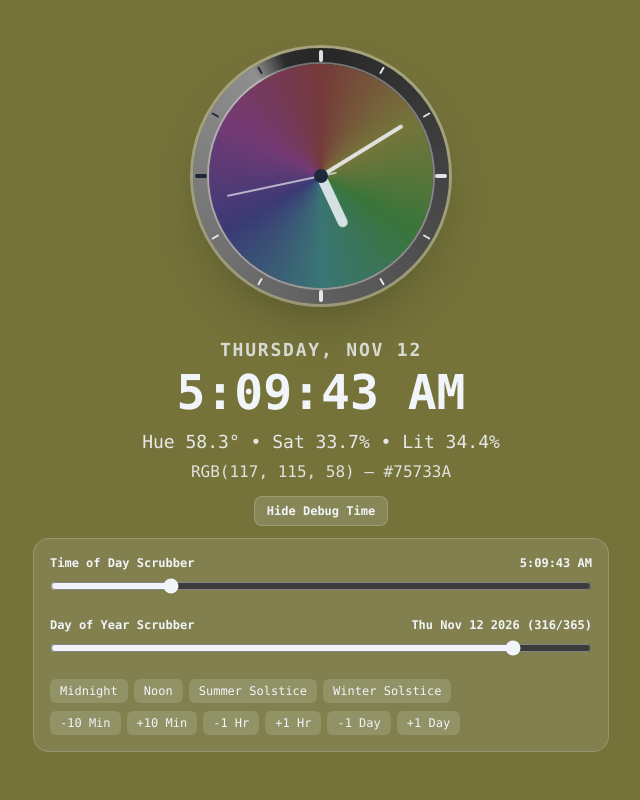
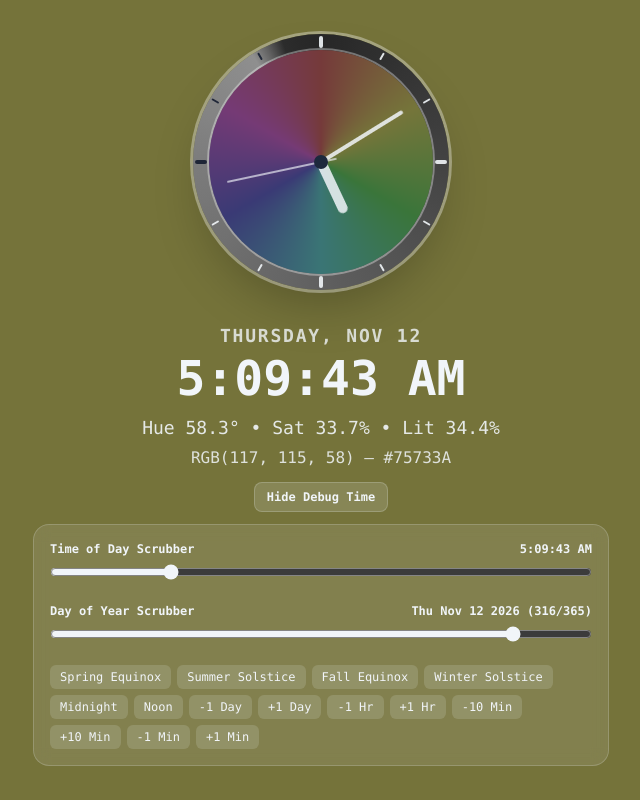
Before and after one commit to DanTheManGude/color-clock-2, a Next.js app: page / in a window 1280 px wide. Both pictures are taken after a click on the button "Debug Time". Shown: the whole page, without its empty margins (319-959 px from the left). Built offline with nearby package versions, Linux system fonts and the light colour scheme.

Commit message:
More debug options

```diff
--- a/app/components/ClockReadout.tsx
+++ b/app/components/ClockReadout.tsx
@@ -8,7 +8,6 @@ interface ClockReadoutProps {
   lightness: number;
   hex: string;
   rgb: RgbColor;
-  isDebugActive: boolean;
   isSimulated: boolean;
 }
 
@@ -19,7 +18,6 @@ function ClockReadout({
   lightness,
   hex,
   rgb,
-  isDebugActive,
   isSimulated,
 }: ClockReadoutProps) {
   const formattedDate = useMemo(
--- a/app/components/Time.tsx
+++ b/app/components/Time.tsx
@@ -32,10 +32,10 @@ export default function Time() {
   useDynamicClockMetadata(timestamp, activeDate, clockState);
 
   const isSimulated = offsetMs !== 0;
-  const isDebugActive = isDebugOpen || isSimulated;
-  const textColorClass = clockState.isBright
-    ? "text-slate-900"
-    : "text-slate-100";
+  const textColorClass = useMemo(
+    () => (clockState.isBright ? "text-slate-900" : "text-slate-100"),
+    [clockState.isBright],
+  );
 
   const mainStyle = useMemo(
     () => ({ backgroundColor: clockState.backgroundColor }),
@@ -142,7 +142,6 @@ export default function Time() {
           lightness={clockState.lightness}
           hex={clockState.hex}
           rgb={clockState.rgb}
-          isDebugActive={isDebugActive}
           isSimulated={isSimulated}
         />
 
--- a/app/components/TimeDebugControls.tsx
+++ b/app/components/TimeDebugControls.tsx
@@ -24,7 +24,9 @@ const TIME_PRESETS = [
 ] as const;
 
 const SEASON_PRESETS = [
+  { label: "Spring Equinox", month: 2, day: 21 },
   { label: "Summer Solstice", month: 5, day: 21 },
+  { label: "Fall Equinox", month: 8, day: 21 },
   { label: "Winter Solstice", month: 11, day: 21 },
 ] as const;
 
@@ -91,6 +93,11 @@ const DebugDrawer = memo(function DebugDrawer({
     () => onShiftMinutes(10),
     [onShiftMinutes],
   );
+  const handleMinus1Min = useCallback(
+    () => onShiftMinutes(-1),
+    [onShiftMinutes],
+  );
+  const handlePlus1Min = useCallback(() => onShiftMinutes(1), [onShiftMinutes]);
   const handleMinusHour = useCallback(() => onShiftHours(-1), [onShiftHours]);
   const handlePlusHour = useCallback(() => onShiftHours(1), [onShiftHours]);
   const handleMinusDay = useCallback(() => onShiftDays(-1), [onShiftDays]);
@@ -139,6 +146,17 @@ const DebugDrawer = memo(function DebugDrawer({
       {/* Quick Time-of-Day, Season Presets & Hour/Day Stepping */}
       <div className="flex flex-wrap items-center justify-between gap-2">
         <div className="flex flex-wrap gap-1.5">
+          {SEASON_PRESETS.map((season) => (
+            <button
+              key={season.label}
+              type="button"
+              onClick={() => onJumpToMonthDay(season.month, season.day)}
+              className={`px-2.5 py-1 rounded-md text-xs font-medium transition-colors cursor-pointer ${buttonBgClass}`}
+            >
+              {season.label}
+            </button>
+          ))}
+
           {TIME_PRESETS.map((preset) => (
             <button
               key={preset.label}
@@ -149,32 +167,20 @@ const DebugDrawer = memo(function DebugDrawer({
               {preset.label}
             </button>
           ))}
-          {SEASON_PRESETS.map((season) => (
-            <button
-              key={season.label}
-              type="button"
-              onClick={() => onJumpToMonthDay(season.month, season.day)}
-              className={`px-2.5 py-1 rounded-md text-xs font-medium transition-colors cursor-pointer ${buttonBgClass}`}
-            >
-              {season.label}
-            </button>
-          ))}
-        </div>
 
-        <div className="flex flex-wrap gap-1.5">
           <button
             type="button"
-            onClick={handleMinus10Min}
+            onClick={handleMinusDay}
             className={`px-2.5 py-1 rounded-md text-xs font-medium transition-colors cursor-pointer ${buttonBgClass}`}
           >
-            -10 Min
+            -1 Day
           </button>
           <button
             type="button"
-            onClick={handlePlus10Min}
+            onClick={handlePlusDay}
             className={`px-2.5 py-1 rounded-md text-xs font-medium transition-colors cursor-pointer ${buttonBgClass}`}
           >
-            +10 Min
+            +1 Day
           </button>
           <button
             type="button"
@@ -192,17 +198,31 @@ const DebugDrawer = memo(function DebugDrawer({
           </button>
           <button
             type="button"
-            onClick={handleMinusDay}
+            onClick={handleMinus10Min}
             className={`px-2.5 py-1 rounded-md text-xs font-medium transition-colors cursor-pointer ${buttonBgClass}`}
           >
-            -1 Day
+            -10 Min
           </button>
           <button
             type="button"
-            onClick={handlePlusDay}
+            onClick={handlePlus10Min}
             className={`px-2.5 py-1 rounded-md text-xs font-medium transition-colors cursor-pointer ${buttonBgClass}`}
           >
-            +1 Day
+            +10 Min
+          </button>
+          <button
+            type="button"
+            onClick={handleMinus1Min}
+            className={`px-2.5 py-1 rounded-md text-xs font-medium transition-colors cursor-pointer ${buttonBgClass}`}
+          >
+            -1 Min
+          </button>
+          <button
+            type="button"
+            onClick={handlePlus1Min}
+            className={`px-2.5 py-1 rounded-md text-xs font-medium transition-colors cursor-pointer ${buttonBgClass}`}
+          >
+            +1 Min
           </button>
         </div>
       </div>
```
